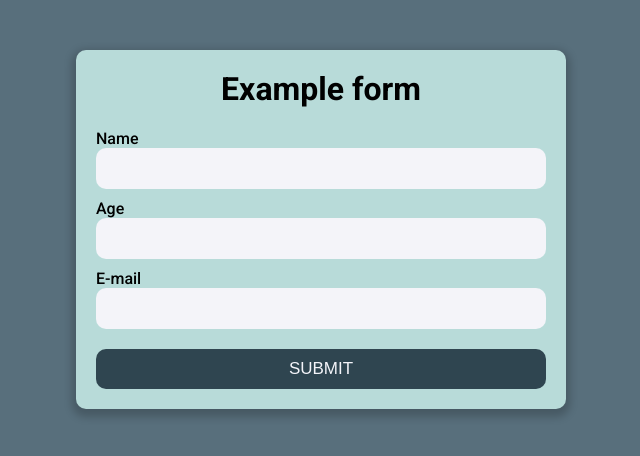
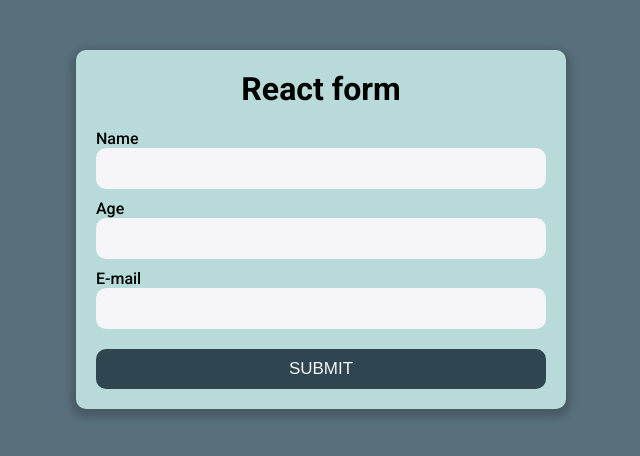
Before and after one commit to lpizzinidev/react-form-example, a React (Create React App) app in the folder frontend/: page / in a window 1280 px wide. Shown: the top 456 px of the page, without its empty margins (319-959 px from the left). Built offline with nearby package versions, Linux system fonts and the light colour scheme.

Commit message:
refactor: adjusted form title

```diff
--- a/frontend/src/components/Form.js
+++ b/frontend/src/components/Form.js
@@ -63,7 +63,7 @@ export const Form = () => {
   return (
     <div>
       <form onSubmit={handleSubmit} className='form'>
-        <h1>Example form</h1>
+        <h1>React form</h1>
         <AlertSuccess success={formSuccess} />
         <AlertError errors={formErrors} />
         <div>
```
